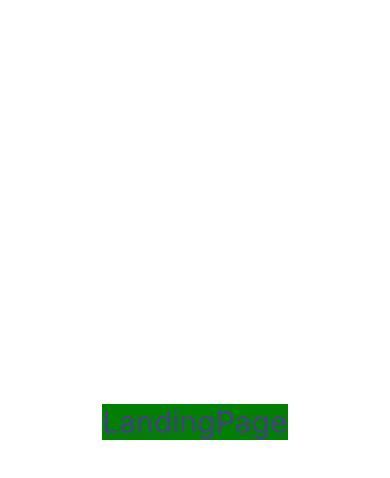
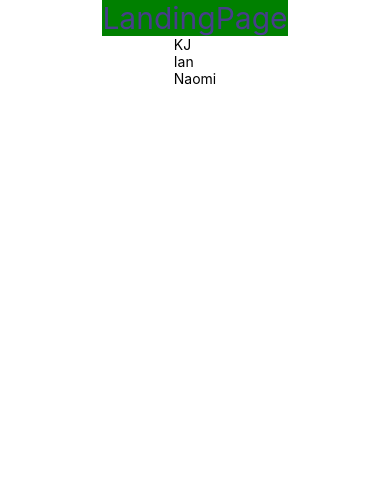
Before and after one commit to never-alone-turing/FE, a React Native app: screen / in a window 390 px wide. Shown: the top 478 px of the page. Built offline with nearby package versions, Linux system fonts and the light colour scheme.

Commit message:
Import and use FlatList

```diff
--- a/components/LandingPage.js
+++ b/components/LandingPage.js
@@ -1,22 +1,28 @@
-import * as React from "react";
-import { View, Text, StyleSheet } from "react-native";
+import React, {useState} from "react";
+import { View, Text, StyleSheet, FlatList } from "react-native";
 
-export default function LandingPage() {
+const LandingPage = () => {
+  const [careRecievers, setRecievers] = useState([
+    {id: 1, name: 'KJ', checkins: [{id: 1.1, checkinName: 'feed the dogs', time: '9:00am', window: "1:00"}, {id: 1.2, checkinName: 'feed the dogs', time: '6:00pm', window: "1:00"}]},
+    {id: 2, name: 'Ian', checkins: [{id: 2.1, checkinName: 'wakeup', time: '7:00am', window: "0:30"}, {id: 2.2, checkinName: 'excersize', time: '8:00am', window: "1:30"}]},
+    {id: 3, name: 'Naomi', checkins: [{id: 3.1, checkinName: 'study', time: '12:00pm', window: "0:15"}, {id: 3.2, checkinName: 'meal prep', time: '6:00pm', window: "0:30"}]}
+  ])
   return (
-    <View style={styles.container}>
+    <>
       <Text style={styles.text}>LandingPage</Text>
-    </View>
+      <FlatList
+        data={careRecievers}
+        renderItem={({ item }) => <Text>{item.name}</Text>}
+      />
+    </>
   );
 }
 
 const styles = StyleSheet.create({
-  container: {
-    flex: 1,
-    justifyContent: "center",
-    alignItems: "center",
-  },
   text: {color: 'darkslateblue',
    fontSize: 30,
     backgroundColor: 'green'
   }
 })
+
+export default LandingPage;
```
